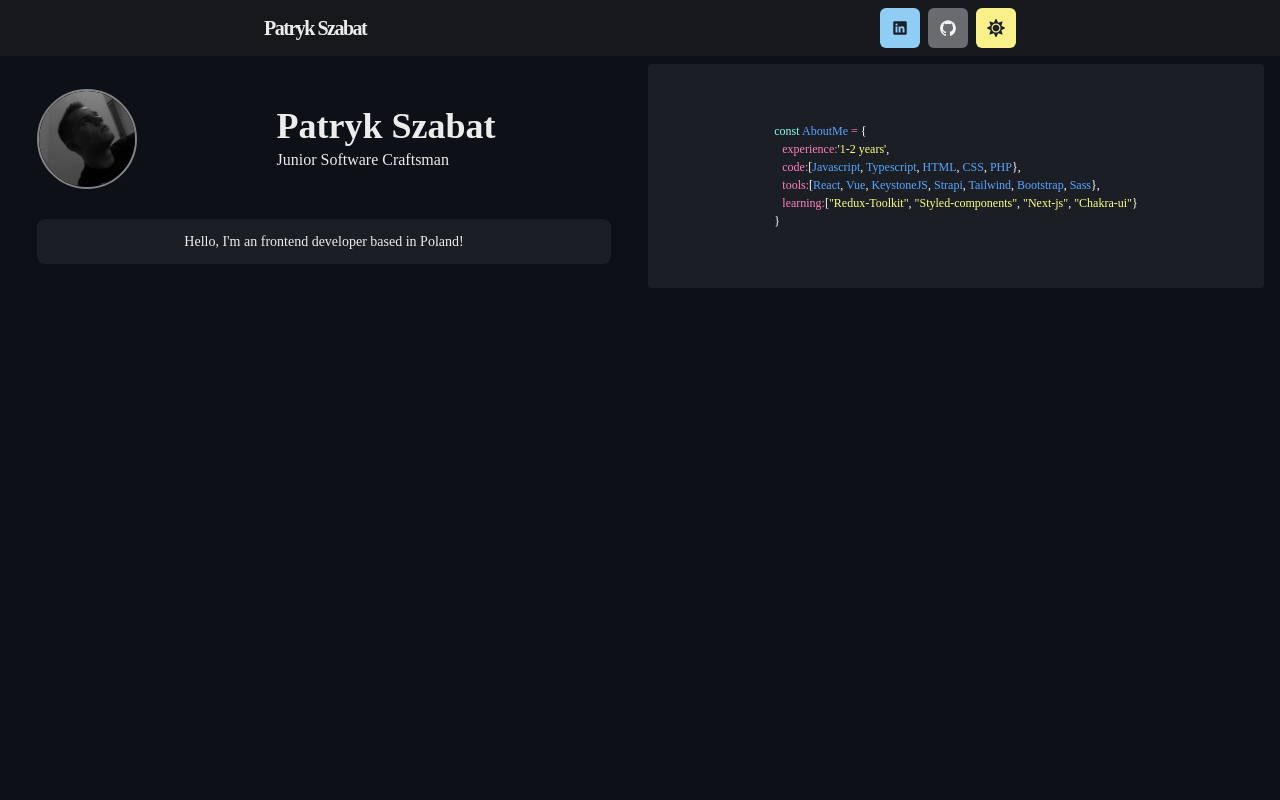
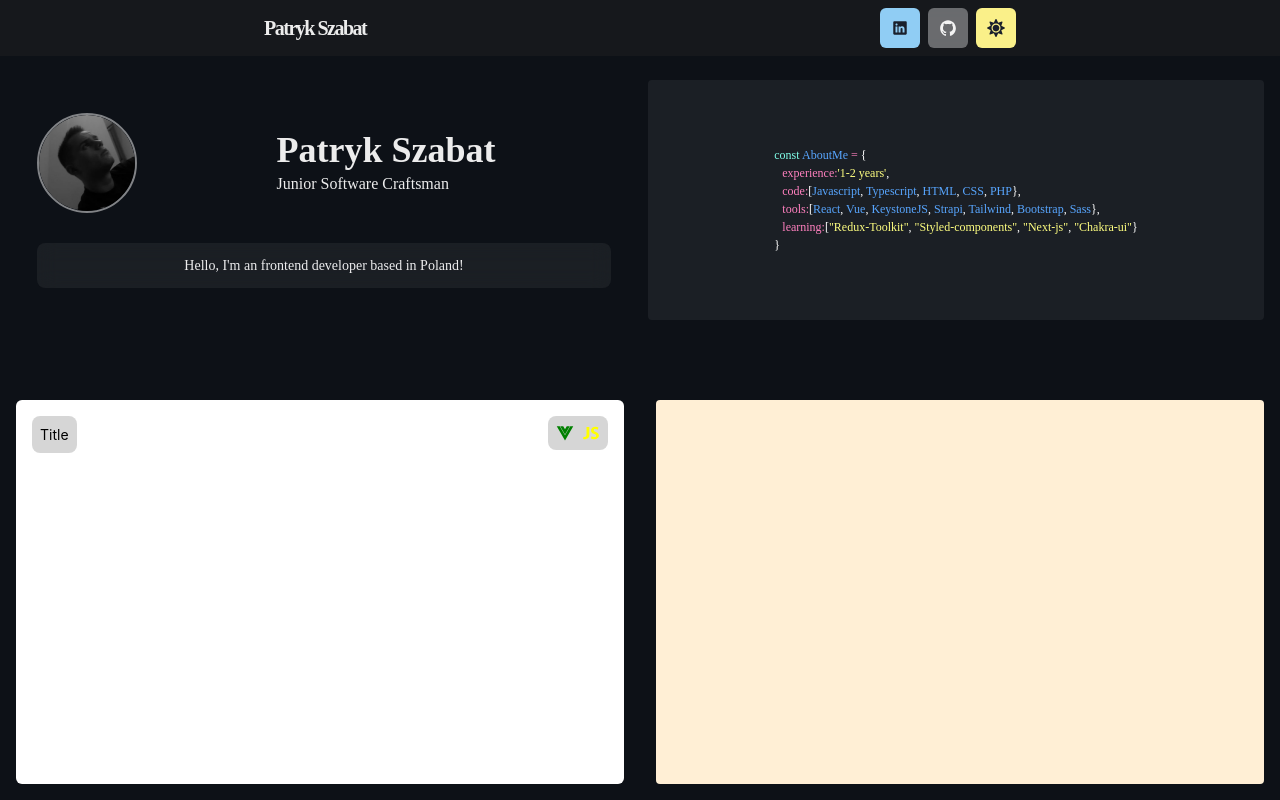
Before and after one commit to dedku/portfolio-app, a React (Create React App) app: page / in a window 1280 px wide. Shown: the top 800 px of the page. Built offline with nearby package versions, Linux system fonts and the light colour scheme.

Commit message:
Projects setup

```diff
--- a/package.json
+++ b/package.json
@@ -15,8 +15,6 @@
     "react-dom": "^18.1.0",
     "react-icons": "^3.0.0",
     "react-scripts": "5.0.1",
-    "react-slick": "^0.29.0",
-    "slick-carousel": "^1.8.1",
     "web-vitals": "^0.2.2"
   },
   "scripts": {
--- a/src/App.js
+++ b/src/App.js
@@ -4,6 +4,7 @@ import theme from './lib/theme';
 import Navbar from './components/Navbar';
 import Fonts from './components/Fonts';
 import AboutMe from './components/AboutMe';
+import Projects from './components/Projects';
 
 function App() {
   return (
@@ -11,6 +12,7 @@ function App() {
       <Fonts />
       <Navbar />
       <AboutMe />
+      <Projects />
     </ChakraProvider>
   );
 }
--- a/src/components/AboutMe.js
+++ b/src/components/AboutMe.js
@@ -14,9 +14,10 @@ const AboutMe = () => {
           minW="100%"
           basis="auto"
           wrap={{ base: 'wrap', md: 'nowrap' }}
-          pt={16}
+          pt={20}
+          mb={16}
         >
-          <Box w="100%" h={{ base: 'calc(50vh - 4rem)', md: '56' }} >
+          <Box w="100%" h={{ base: 'calc(50vh - 4rem)', md: 'calc(50vh - 10rem)' }}  maxH='400px'>
             <Center h="100%">
             <Container>
                 <Box display='flex' >
@@ -78,8 +79,9 @@ const AboutMe = () => {
             bg={useColorModeValue('blackAlpha.800', 'whiteAlpha.100')}
             borderRadius={4}
             w="100%"
-            h={{ base: 'calc(50vh - 4rem)', md: '56' }}
+            h={{ base: 'calc(50vh - 4rem)', md: 'calc(50vh - 10rem)' }}
             alignItems="center"
+            maxH='400px'
           >
             <Center h="100%" mx={8}>
               <Text fontSize={{base: 'sm', md: 'xs'}} as="samp" fontFamily='JetBrains Mono  , Poppins'>
--- a/src/components/GithubIcon.js
+++ b/src/components/GithubIcon.js
@@ -13,7 +13,7 @@ export const GithubIcon = props => {
     size="md"
     fontSize="lg"
     aria-label='github profile'
-    bg={useColorModeValue('blackAlpha.300', 'whiteAlpha.500')}
+    bg={useColorModeValue('gray', 'whiteAlpha.500')}
     marginLeft="2"
     icon={<IoLogoGithub />}
     onClick={() => openInNewTab('https://github.com/dedku')}
--- a/src/components/Projects.js
+++ b/src/components/Projects.js
@@ -0,0 +1,38 @@
+import { Container, SimpleGrid, Box, Text, Flex, Spacer } from "@chakra-ui/react";
+import { RiVuejsFill } from 'react-icons/ri'
+import { IoLogoJavascript } from 'react-icons/io'
+
+const Projects = () => {
+    return (
+    <Container maxW="container.xl">
+        <SimpleGrid
+        columns={{ sm: 1, md: 2}}
+        spacing='2rem'
+        align="center"
+        justify="center"
+        minW="100%"
+        pt={4}
+        mb={8}
+        >
+            <Box bg="white" h={{ base: 'calc(100vh - 12rem)', md: 'calc(50vh - 1rem)' }} borderRadius={6}  >
+                <Flex>
+                    <Text color="black" m={4} p={2} borderRadius={8} bg="blackAlpha.300" fontSize={14}>Title</Text>
+                    <Spacer />
+
+                    <Box  m={4} p={2} borderRadius={8} bg="blackAlpha.300" h='100%'>
+                    <Flex gap={2}>
+                    <RiVuejsFill color='green' fontSize={18} />
+                    <IoLogoJavascript  color='yellow' fontSize={18} />
+                    </Flex>
+                    </Box>
+                </Flex>
+            </Box>
+            <Box bg="papayawhip" h={{ base: 'calc(100vh - 12rem)', md: 'calc(50vh - 1rem)' }} borderRadius={4}  />
+            <Box bg="papayawhip" h={{ base: 'calc(100vh - 12rem)', md: 'calc(50vh - 1rem)' }} borderRadius={4}  />
+            <Box bg="papayawhip" h={{ base: 'calc(100vh - 12rem)', md: 'calc(50vh - 1rem)' }} borderRadius={4}  />
+        </SimpleGrid>
+    </Container>
+    )
+}
+
+export default Projects
--- a/src/lib/theme.js
+++ b/src/lib/theme.js
@@ -14,6 +14,14 @@ const config = {
   useSystemColorMode: true
 }
 
-const theme = extendTheme({ config, styles })
+const breakpoints = {
+  sm: '320px',
+  md: '768px',
+  lg: '960px',
+  xl: '1200px',
+  '2xl': '1536px',
+}
+
+const theme = extendTheme({ config, styles, breakpoints })
 
 export default theme
```
Also changed, not shown: 1 other file (tests, documents, lock files or other folders).
